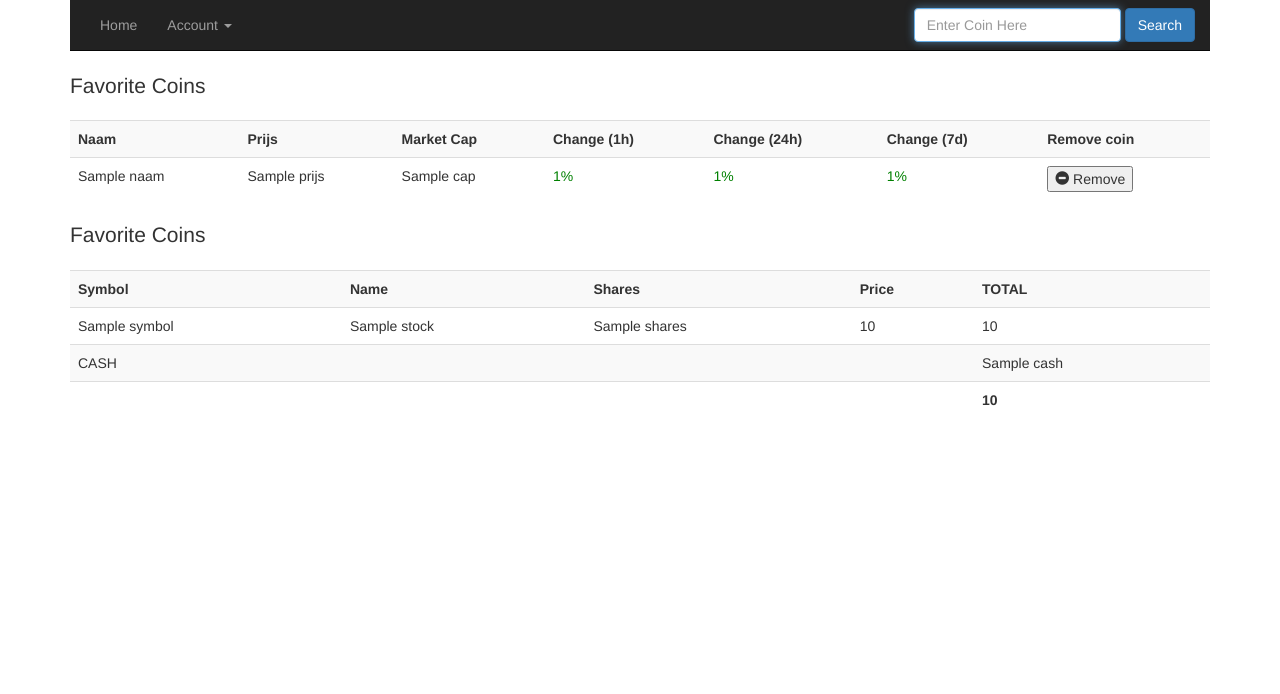
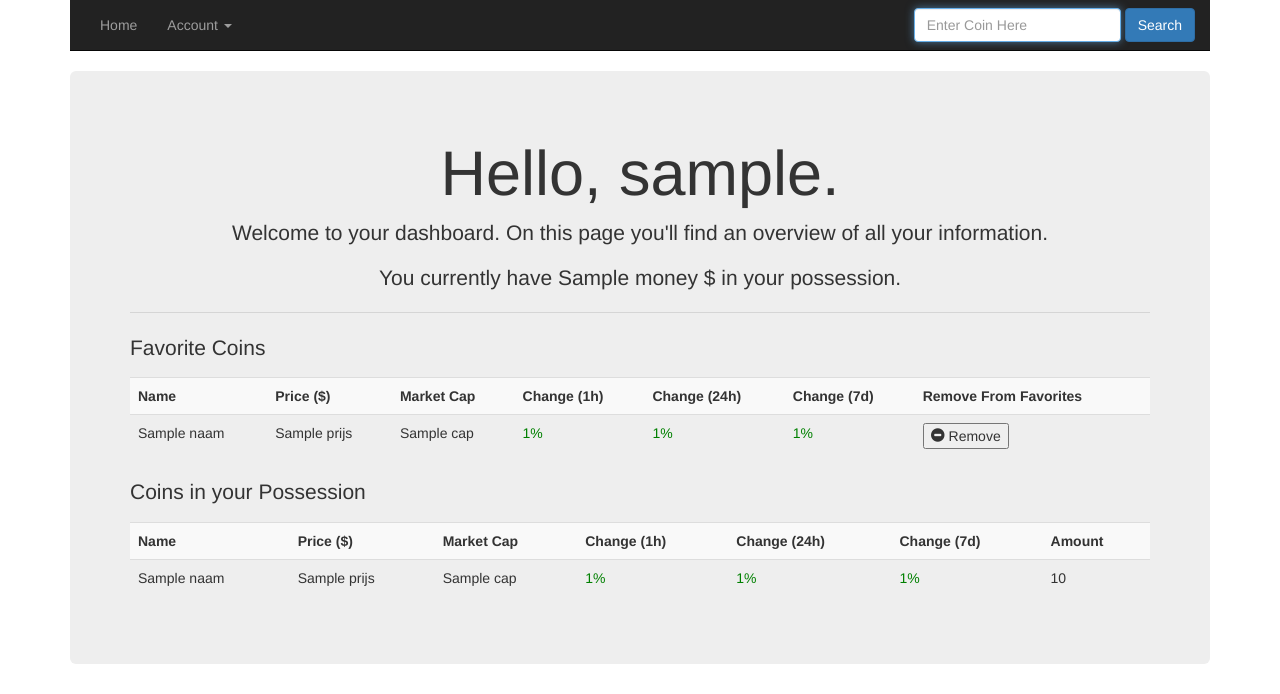
Before and after one commit to W1zzardo/Coin-Tracker, a Flask app: template Website/templates/profile.html in a window 1280 px wide. Shown: the part 340-1034 px from the top of the page. Before the commit the page ends 746 px from the top, so only its background shows below. Run offline with Flask 2, Linux system fonts and the light colour scheme; the template is opened without the code that fills it: most values are stand-ins (such as "Sample title", 1, 10 or a date in 2020); some libraries are stand-ins or nearby versions.

Commit message:
Fixed Dashboard

```diff
--- a/Website/application.py
+++ b/Website/application.py
@@ -99,7 +99,7 @@ def buy():
         db.execute("INSERT INTO histories (symbol, shares, price, id) \
                     VALUES(:symbol, :shares, :price, :id)", \
                     symbol=search[0]["naam"], shares=amount, \
-                    price=usd(search[0]["prijs"]), id=session["user_id"])
+                    price=(search[0]["prijs"]), id=session["user_id"])
 
         # update user cash
         db.execute("UPDATE users SET cash = cash - :purchase WHERE id = :id", \
@@ -115,8 +115,8 @@ def buy():
         if not user_shares:
             db.execute("INSERT INTO portfolio (name, shares, price, total, id) \
                         VALUES(:name, :shares, :price, :total, :id)", \
-                        name=search[0]["naam"], shares=amount, price=usd(search[0]["prijs"]), \
-                        total=usd(amount * search[0]["prijs"]), \
+                        name=search[0]["naam"], shares=amount, price=(search[0]["prijs"]), \
+                        total=(amount * search[0]["prijs"]), \
                         id=session["user_id"])
 
         # Else increment the shares count
@@ -172,6 +172,7 @@ def login():
         # remember which user has logged in
         session["user_id"] = rows[0]["id"]
         session["username"] = rows[0]["username"]
+        session["cash"] = rows[0]["cash"]
 
 
         # redirect user to home page
@@ -310,7 +311,7 @@ def sell():
         db.execute("INSERT INTO histories (symbol, shares, price, id) \
                     VALUES(:symbol, :shares, :price, :id)", \
                     symbol=search[0]["naam"], shares=-amount, \
-                    price=usd(search[0]["prijs"]), id=session["user_id"])
+                    price=(search[0]["prijs"]), id=session["user_id"])
 
         # update user cash (increase)
         db.execute("UPDATE users SET cash = cash + :purchase WHERE id = :id", \
@@ -341,60 +342,25 @@ def sell():
 def profile():
     api(100)
 
-    # create a temporary variable to store TOTAL worth ( cash + share)
-    total_cash = 0
-    lijst = []
-    lijst2 = []
-
     if request.method == "POST":
         coin = request.form.get("coin")
         remove = db.execute("DELETE FROM favorites WHERE id = :id and naam = :coin", id = session["user_id"], coin = coin)
 
-    coins1 = db.execute("SELECT DISTINCT naam from favorites WHERE id = :id", id = session["user_id"])
-    lengte = len(coins1)
 
-    coins = [db.execute("SELECT * from coins WHERE naam = :naam", naam = coins1[i]["naam"]) for i in range (lengte)]
+    favorites = db.execute("SELECT DISTINCT naam from favorites WHERE id = :id", id = session["user_id"])
+    portfolio = db.execute("SELECT name FROM portfolio WHERE id = :id", id=session["user_id"])
 
-    for coin in coins:
-        for i in coin:
-            lijst.append(i)
+    favorites_length = len(favorites)
+    portfolio_length = len(portfolio)
 
-    # select each symbol owned by the user and it's amount
-    portfolio_symbols = db.execute("SELECT shares, name \
-                                    FROM portfolio WHERE id = :id", \
-                                    id=session["user_id"])
+    all_favorite_coins = [db.execute("SELECT * from coins WHERE naam = :naam", naam = favorites[i]["naam"]) for i in range (favorites_length)]
+    all_portfolio_coins = [db.execute("SELECT * from coins WHERE naam = :naam", naam = portfolio[i]["name"]) for i in range (portfolio_length)]
 
+    favorites_list = ([i for coin in all_favorite_coins for i in coin])
+    portfolio_list = ([i for coin in all_portfolio_coins for i in coin])
 
-    # update each symbol prices and total
-    for portfolio_symbol in portfolio_symbols:
-        symbol = portfolio_symbol["name"]
-        amount = portfolio_symbol["shares"]
-
-        search = [db.execute("SELECT * from coins WHERE naam = :naam", naam = symbol) for i in range (lengte)]
-        for coin in coins:
-            for i in coin:
-                lijst2.append(i)
-
-        total = amount * search["prijs"]
-        total_cash += total
-        db.execute("UPDATE portfolio SET price=:price, \
-                    total=:total WHERE id=:id AND symbol=:symbol", \
-                    price=search[0]["prijs"], \
-                    total=total, id=session["user_id"], symbol=symbol)
-
-    # update user's cash in portfolio
-    updated_cash = db.execute("SELECT cash FROM users \
-                               WHERE id=:id", id=session["user_id"])
-
-    # update total cash -> cash + shares worth
-    total_cash += updated_cash[0]["cash"]
-
-    # print portfolio in index homepage
-    updated_portfolio = db.execute("SELECT * from portfolio \
-                                    WHERE id=:id", id=session["user_id"])
-
-    return render_template("profile.html", coins = lijst, stocks = updated_portfolio, \
-                            cash = updated_cash[0]["cash"], total = total_cash)
+    return render_template("profile.html", favorite_coins = favorites_list, portfolio_coins = portfolio_list, username = session["username"], \
+    money = str(round(session["cash"], 2)))
 
 
 @app.route("/password", methods=["GET", "POST"])
--- a/Website/templates/profile.html
+++ b/Website/templates/profile.html
@@ -5,76 +5,84 @@
 {% endblock %}
 
 {% block main %}
+    <div class="jumbotron">
+      <h1 class="display-4">Hello, {{ username }}.</h1>
+      <p class="lead">Welcome to your dashboard. On this page you'll find an overview of all your information.</p>
+      <p class="lead">You currently have {{ money }} $ in your possession.</p>
+      <hr class="my-4">
       <p class="lead text-left">Favorite Coins</p>
 
       <table class="table table-striped" style="width:100%">
         <tr>
-        <th>Naam</th>
-        <th>Prijs</th>
+          <th>Name</th>
+          <th>Price ($)</th>
           <th>Market Cap</th>
           <th>Change (1h)</th>
           <th>Change (24h)</th>
           <th>Change (7d)</th>
-        <th>Remove coin </th>
+          <th>Remove From Favorites</th>
         </tr>
-    {% for coin in coins %}
+      {% for coin in favorite_coins %}
         <tr>
           <td>{{ coin.naam }}</td>
           <td>{{ coin.prijs }}</td>
           <td>{{ coin.cap }}</td>
               {% if coin.percent_1h|float > 0 %}
-                <td class="positive">{{ coin.percent_1h }}%</td>
+                  <td style="color:green;">{{ coin.percent_1h }}%</td>
               {% else %}
-                <td class="negative">{{ coin.percent_1h }}%</td>
+                  <td style="color:red;">{{ coin.percent_1h }}%</td>
               {% endif %}
               {% if coin.percent_24h|float > 0 %}
-                <td class="positive">{{ coin.percent_24h }}%</td>
+                  <td style="color:green;">{{ coin.percent_24h }}%</td>
               {% else %}
-                <td class="negative">{{ coin.percent_24h }}%</td>
+                  <td style="color:red;">{{ coin.percent_24h }}%</td>
               {% endif %}
               {% if coin.percent_7d|float > 0 %}
-                <td class="positive">{{ coin.percent_7d }}%</td>
+                  <td style="color:green;">{{ coin.percent_7d }}%</td>
               {% else %}
-                <td class="negative">{{ coin.percent_7d }}%</td>
+                  <td style="color:red;">{{ coin.percent_7d }}%</td>
               {% endif %}
           <td><form method = "post" name = "{{ coin.naam }}"><button type="submit" name = "coin"  value = "{{ coin.naam }}"><span class="glyphicon glyphicon-minus-sign"></span> Remove</button></form></td>
         </tr>
       {% endfor %}
       </table>
 
-    <p class="lead text-left">Favorite Coins</p>
+        <p class="lead text-left">Coins in your Possession</p>
 
         <table class="table table-striped" style="width:100%">
           <tr>
-        <th>Symbol</th>
             <th>Name</th>
-        <th>Shares</th>
-        <th>Price</th>
-        <th>TOTAL</th>
+            <th>Price ($)</th>
+            <th>Market Cap</th>
+            <th>Change (1h)</th>
+            <th>Change (24h)</th>
+            <th>Change (7d)</th>
+            <th>Amount</th>
           </tr>
-    {% for stock in stocks %}
+        {% for coin in portfolio_coins %}
           <tr>
-        <td>{{ stock.symbol }}</td>
-        <td>{{ stock.name }}</td>
-        <td>{{ stock.shares }}</td>
-        <td>{{ stock.price }}</td>
-        <td>{{ stock.total }}</td>
+            <td>{{ coin.naam }}</td>
+            <td>{{ coin.prijs }}</td>
+            <td>{{ coin.cap }}</td>
+                {% if coin.percent_1h|float > 0 %}
+                    <td style="color:green;">{{ coin.percent_1h }}%</td>
+                {% else %}
+                    <td style="color:red;">{{ coin.percent_1h }}%</td>
+                {% endif %}
+                {% if coin.percent_24h|float > 0 %}
+                    <td style="color:green;">{{ coin.percent_24h }}%</td>
+                {% else %}
+                    <td style="color:red;">{{ coin.percent_24h }}%</td>
+                {% endif %}
+                {% if coin.percent_7d|float > 0 %}
+                    <td class="positive">{{ coin.percent_7d }}%</td>
+                {% else %}
+                    <td style="color:red;">{{ coin.percent_7d }}%</td>
+                {% endif %}
+              <td>{{ amount }}</td>
           </tr>
         {% endfor %}
-      <tr>
-        <td>CASH</td>
-        <td></td>
-        <td></td>
-        <td></td>
-        <td>{{ cash }}</td>
-      </tr>
-      <tr>
-        <td></td>
-        <td></td>
-        <td></td>
-        <td></td>
-        <td><b>{{ total }}</b></td>
-      </tr>
         </table>
+    </div>
 
 {% endblock %}
```
Lines whose indentation alone changed are shown as unchanged.
